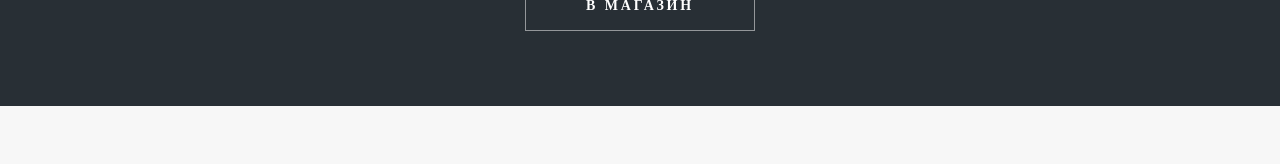
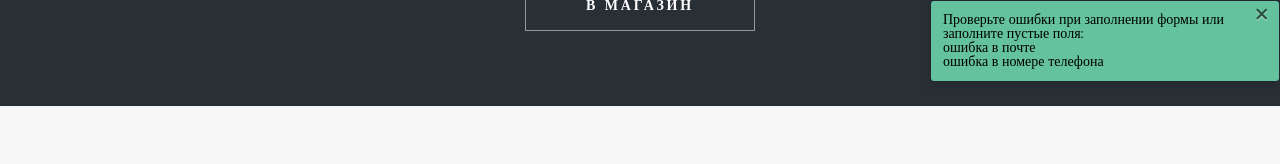
Before and after one commit to keeply/sup-rental-landing-page, a plain HTML site: page index.html in a window 1280 px wide. Both pictures are taken after typing "Sample", "Sample", "Sample" into the empty fields and a click on the button "ОТПРАВИТЬ". Shown: the part 4032-4196 px from the top of the page. Drawn offline with nearby package versions, Linux system fonts and the light colour scheme.

Commit message:
Add files via upload

```diff
--- a/css/style.css
+++ b/css/style.css
@@ -132,6 +132,8 @@ body._lock {
   -webkit-transition: all 0.5s ease 0s;
   -o-transition: all 0.5s ease 0s;
   transition: all 0.5s ease 0s;
+  display: none;
+  cursor: pointer;
 }
 
 .side-button-up:hover {
@@ -147,6 +149,59 @@ body._lock {
   width: 100%;
   height: 100%;
   margin: 0 auto;
+}
+
+.side-button-up-show {
+  display: block;
+}
+
+.tooltip {
+  overflow: hidden;
+  width: 350px;
+  font-size: 0.875rem;
+  background-color: #64c29e;
+  background-clip: padding-box;
+  border: 1px solid rgba(0, 0, 0, 0.1);
+  border-radius: 0.25rem;
+  -webkit-box-shadow: 0 0.25rem 0.75rem rgba(0, 0, 0, 0.1);
+          box-shadow: 0 0.25rem 0.75rem rgba(0, 0, 0, 0.1);
+  -webkit-backdrop-filter: blur(10px);
+          backdrop-filter: blur(10px);
+  display: none;
+  position: fixed;
+  z-index: 50;
+  top: 0;
+  right: 0;
+  padding: 0.75rem 2rem 0.75rem 0.75rem;
+  overflow-wrap: break-word;
+  word-break: break-word;
+}
+
+.tooltip__close {
+  position: absolute;
+  top: 0;
+  right: 10px;
+  padding: 0;
+  background-color: transparent;
+  border: 0;
+  cursor: pointer;
+  float: right;
+  font-size: 1.5rem;
+  font-weight: 700;
+  line-height: 1;
+  color: #000;
+  text-shadow: 0 1px 0 #fff;
+  opacity: 0.6;
+  -webkit-appearance: button;
+     -moz-appearance: button;
+          appearance: button;
+  margin: 0;
+  font-family: inherit;
+  border-radius: 0;
+}
+
+.tooltip_show {
+  display: block;
 }
 
 .btn {
@@ -690,6 +745,22 @@ body._lock {
 
 .subscribe {
   background-color: #f7f7f7;
+  position: relative;
+}
+
+.subscribe:after {
+  content: "";
+  position: absolute;
+  top: 0;
+  left: 0;
+  width: 100%;
+  height: 100%;
+  background: rgba(85, 84, 84, 0.9) url("../img/icons/loading.gif") center/50px no-repeat;
+  opacity: 0;
+  visibility: hidden;
+  -webkit-transition: all 0.5s ease 0s;
+  -o-transition: all 0.5s ease 0s;
+  transition: all 0.5s ease 0s;
 }
 
 .subscribe__body {
@@ -788,6 +859,11 @@ body._lock {
   -ms-grid-column-align: center;
       justify-self: center;
   margin: 0px 6px;
+}
+
+.subscribe._sending::after {
+  opacity: 1;
+  visibility: visible;
 }
 
 .subscribe__btn {
```
Also changed, not shown: css/style.min.css.
